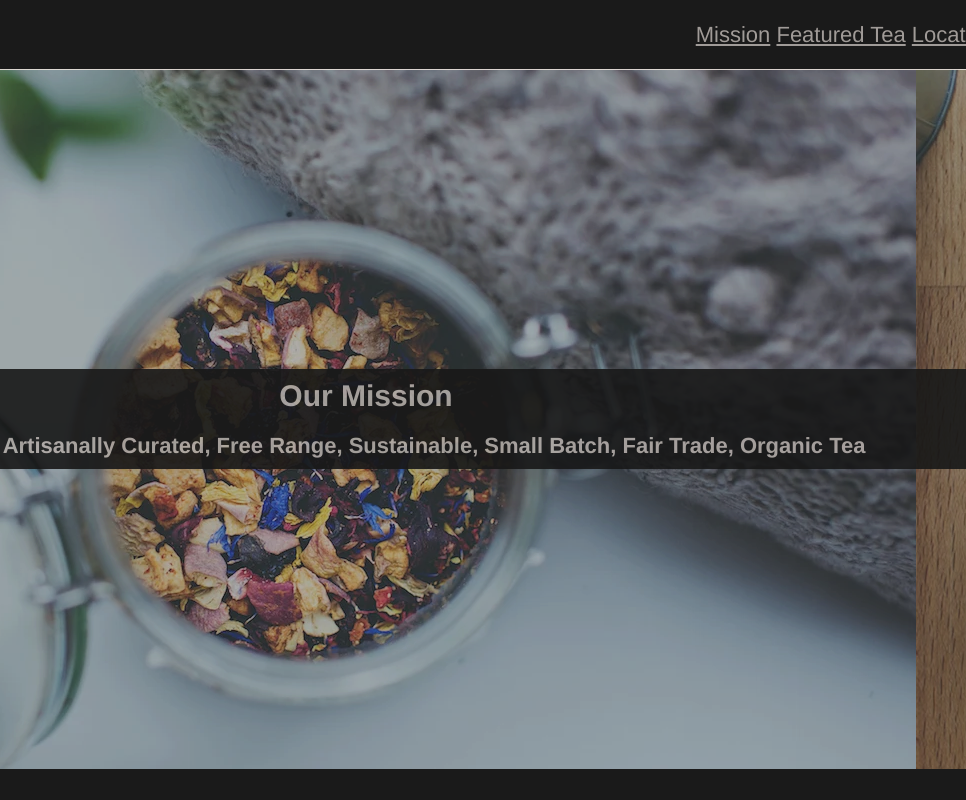
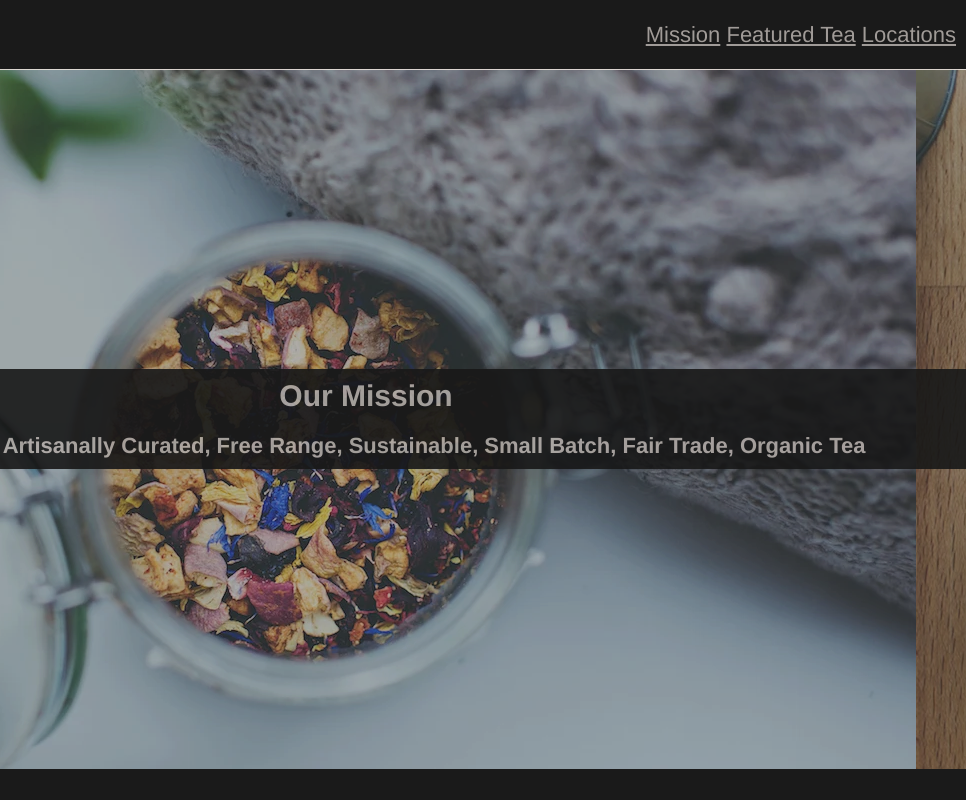
Before and after one commit to Sebbybobbler/teacosy, a plain HTML site: page index.html in a window 1280 px wide. Shown: the top 800 px of the page, 314-1280 px from the left. Drawn offline with Linux system fonts and the light colour scheme.

Commit message:
Add files via upload

```diff
--- a/style.css
+++ b/style.css
@@ -29,7 +29,7 @@ header{
     display:inline-flex;
     background-color: black;
     z-index:10;
-    width:1330px;
+    width:100%;
     top:0;
     left:0;
     align-items:center;
```
